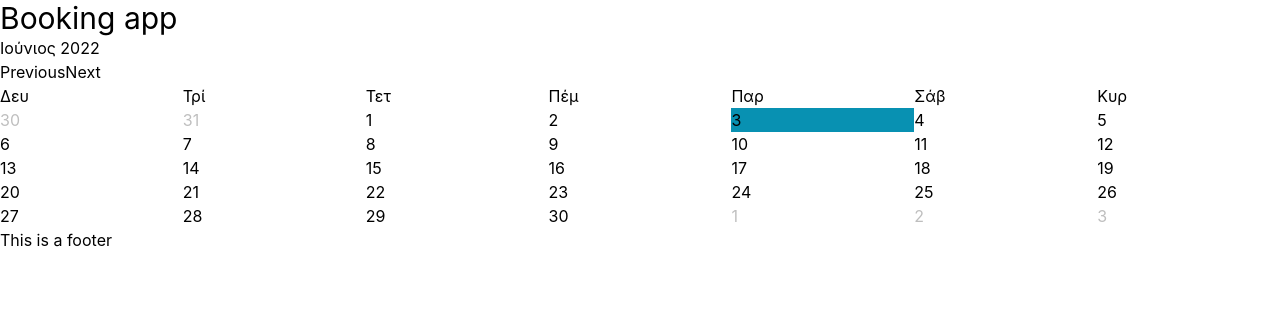
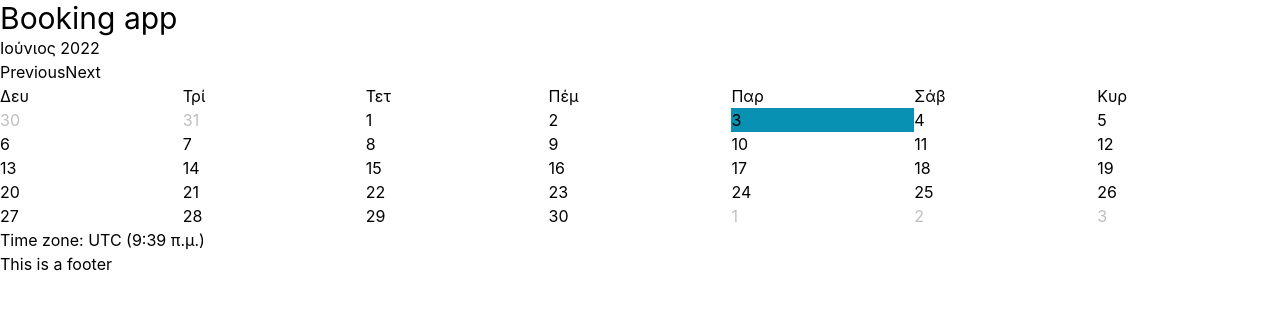
Before and after one commit to kapantzak/booking-app, a Next.js app: page / in a window 1280 px wide. Shown: the top 310 px of the page. Built offline with nearby package versions, Linux system fonts and the light colour scheme.

Commit message:
Display current timeZone and time

```diff
--- a/components/DateTimePicker/DateTimePicker.js
+++ b/components/DateTimePicker/DateTimePicker.js
@@ -2,9 +2,19 @@ import PropTypes from "prop-types";
 import Calendar from "@/components/Calendar";
 
 const DateTimePicker = ({ date, locales, sundayFirst }) => {
+  const { timeZone } = Intl.DateTimeFormat().resolvedOptions();
+  const time = Intl.DateTimeFormat("el", {
+    hour: "numeric",
+    minute: "numeric",
+    timeZone,
+  }).format(new Date());
+
   return (
     <div>
       <Calendar date={date} locales={locales} sundayFirst={sundayFirst} />
+      <div>
+        Time zone: {timeZone} ({time})
+      </div>
     </div>
   );
 };
```
